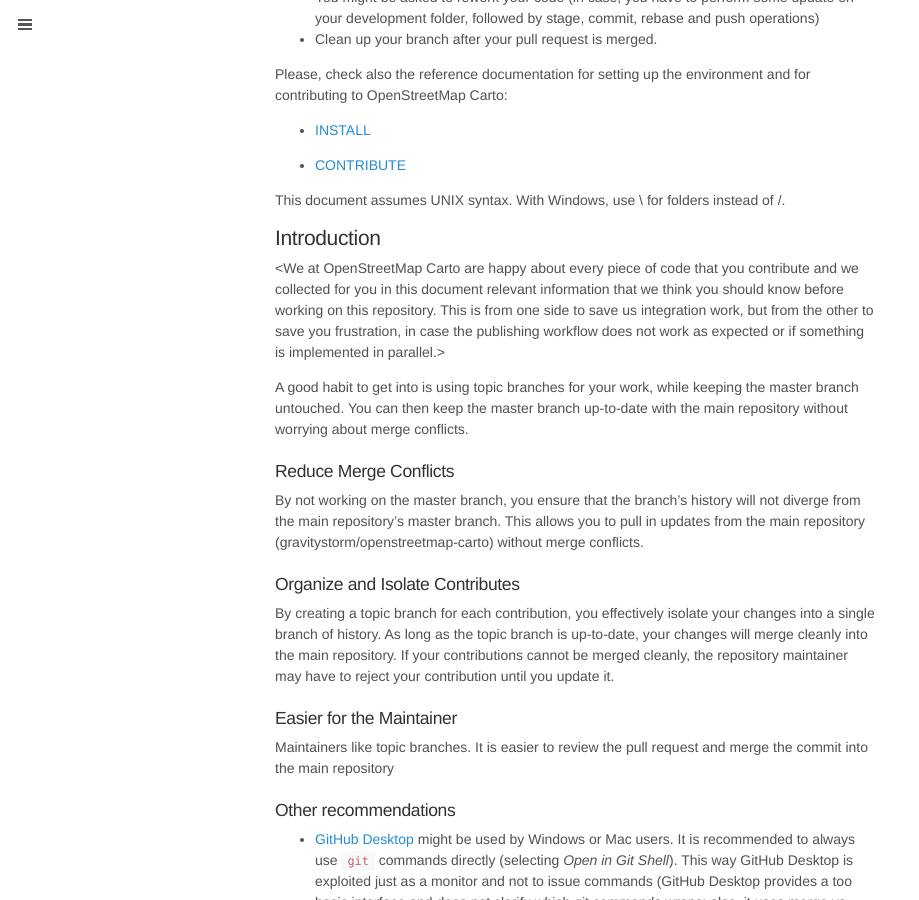
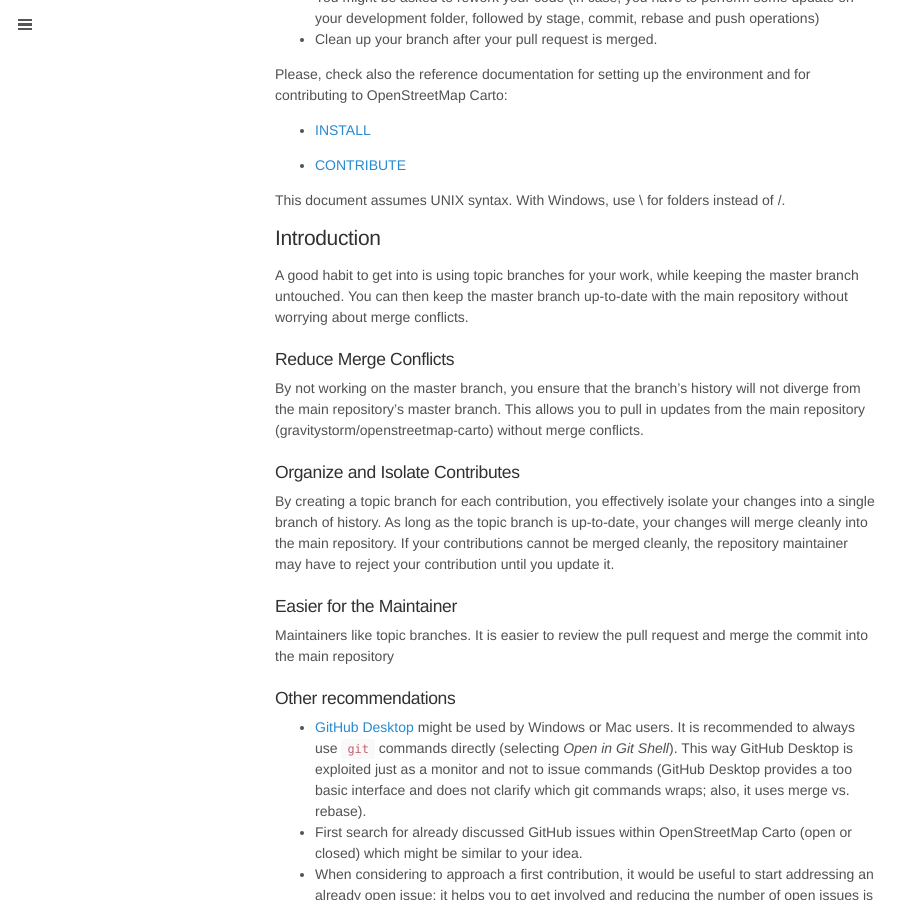
Before and after one commit to Ircama/osm-carto-tutorials, a Jekyll site: the page built from pages/80_git-workflow.md, in a window 1280 px wide and 900 px high, scrolled down 638 px. Shown: the whole window, without its empty margins (0-919 px from the left). Built offline with Jekyll 4.4.1, drawn with Linux system fonts in a browser that asks for light colours; comment, search, counter and statistics services are not loaded.

Commit message:
modified:   pages/80_git-workflow.md

```diff
--- a/pages/80_git-workflow.md
+++ b/pages/80_git-workflow.md
@@ -35,7 +35,7 @@ This document assumes UNIX syntax. With Windows, use \ for folders instead of /.
 
 ## Introduction
 
-<We at OpenStreetMap Carto are happy about every piece of code that you contribute and we collected for you in this document relevant information that we think you should know before working on this repository. This is from one side to save us integration work, but from the other to save you frustration, in case the publishing workflow does not work as expected or if something is implemented in parallel.>
+[](We at OpenStreetMap Carto are happy about every piece of code that you contribute and we collected for you in this document relevant information that we think you should know before working on this repository. This is from one side to save us integration work, but from the other to save you frustration, in case the publishing workflow does not work as expected or if something is implemented in parallel.)
 
 A good habit to get into is using topic branches for your work, while keeping the master branch untouched. You can then keep the master branch up-to-date with the main repository without worrying about merge conflicts.
 
```
